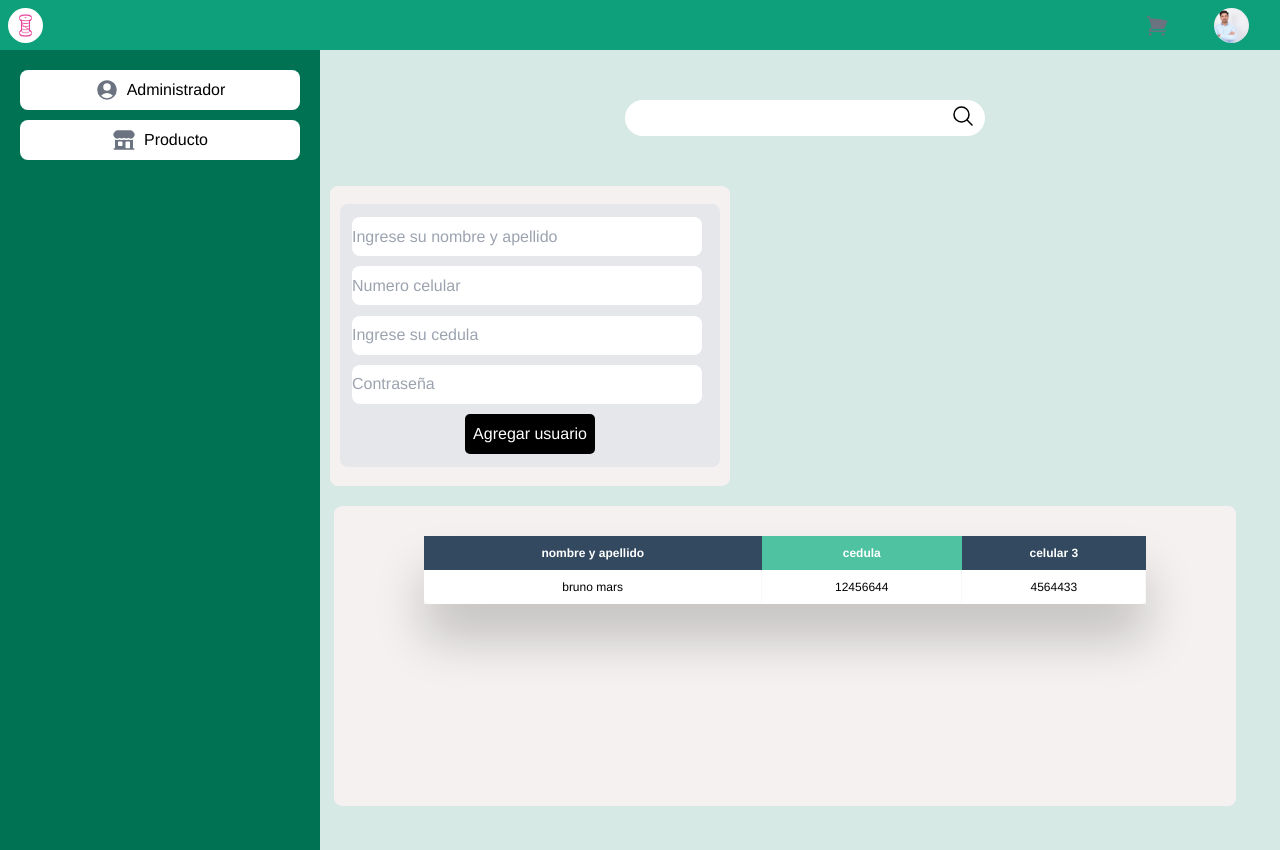
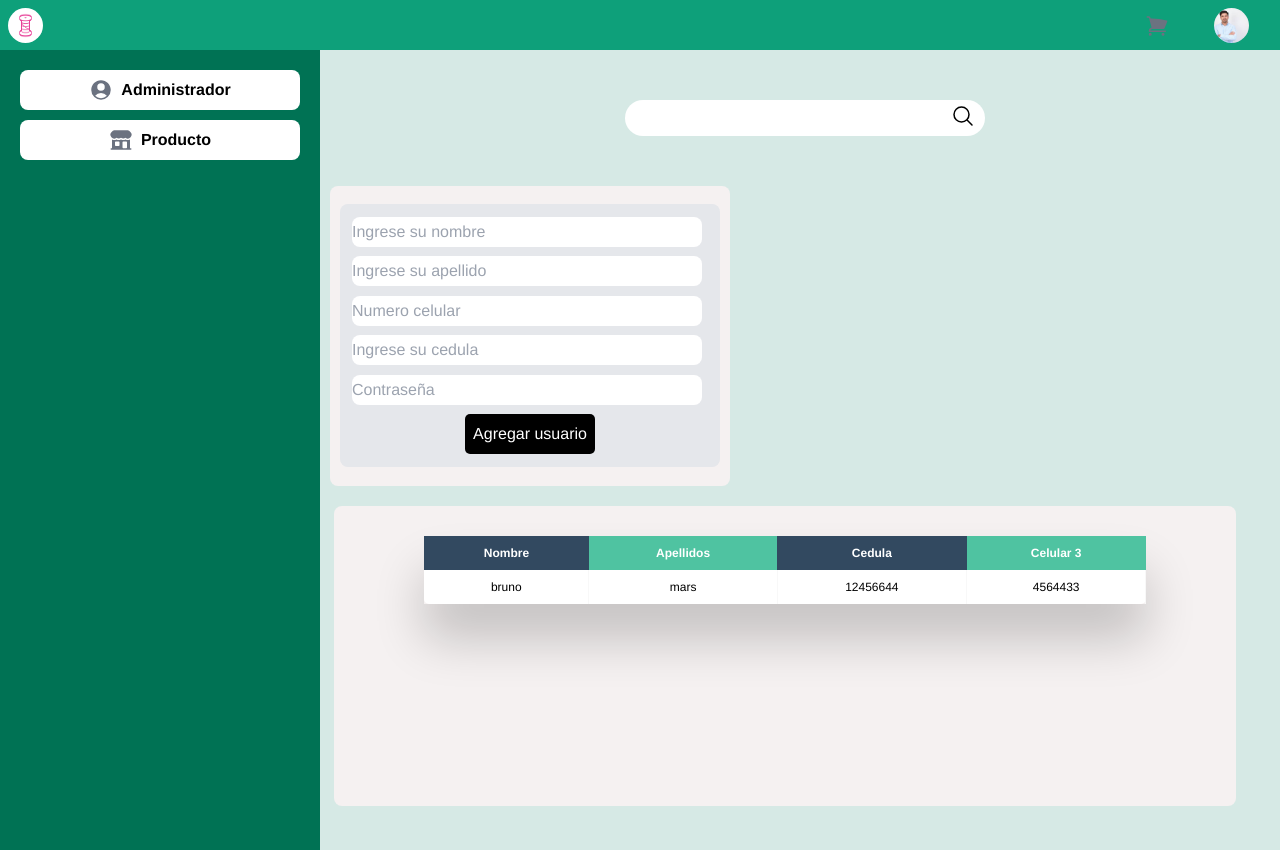
Before and after one commit to RubenJ27/Project-flychallenge-helppeople, a React (Vite) app: page / in a window 1280 px wide. Built offline with nearby package versions, Linux system fonts and the light colour scheme.

Commit message:
diseño de la vista administrador completo 2

```diff
--- a/src/CSS/CANTIDADusuarios.css
+++ b/src/CSS/CANTIDADusuarios.css
@@ -27,9 +27,10 @@
 
 input{
     width: 350px;
-    height: 39px;
+    min-height: 30px;
     border-radius: 8px;
     padding: 5px;
+    outline: none;
 
 }
 
--- a/src/CSS/ContenedorUsuariosAdmi.css
+++ b/src/CSS/ContenedorUsuariosAdmi.css
@@ -5,6 +5,7 @@
     flex-direction: column;
     align-items: center;
     justify-content: flex-start;
+    font-weight: bold;
 }
 
 .usuario, .usuarioProducto{
--- a/src/Components/CantidadUsuarios.jsx
+++ b/src/Components/CantidadUsuarios.jsx
@@ -6,7 +6,8 @@ const CantidadUsuarios = () => {
 
     <div  className='CANTIDADusuarios'>
       <form action="#" className='formularioCANTIDADusuarios'>
-                <input className='inpformCANTIDADusuarios' type="text" placeholder='Ingrese su nombre y apellido' />
+                <input className='inpformCANTIDADusuarios' type="text" placeholder='Ingrese su nombre' />
+                <input className='inpformCANTIDADusuario' type="text" placeholder='Ingrese su apellido' />
                 <input className='inpformCANTIDADusuarios'  type="number"  id="" placeholder='Numero celular' />
                 <input className='inpformCANTIDADusuarios'  type="number"  id="" placeholder='Ingrese su cedula' />
                 <input className='inpformCANTIDADusuarios'  type="number"  id="" placeholder='Contraseña' />
--- a/src/Components/MostrarTodosUsuarios.jsx
+++ b/src/Components/MostrarTodosUsuarios.jsx
@@ -11,19 +11,23 @@ const MostrarTodosUsuarios = () => {
     <table className="fl-table">
         <thead>
         <tr>
-            <th>nombre y apellido</th>
-            <th>cedula</th>
-            <th>celular 3</th>
+            <th>Nombre </th>
+            <th> Apellidos</th>
+            <th>Cedula</th>
+            <th>Celular 3</th>
 
         </tr>
         </thead>
         <tbody>
         <tr>
-            <td>bruno mars</td>
+            <td>bruno </td>
+            <td>mars</td>
             <td>12456644</td>
             <td>4564433</td>
 
         </tr>
+
+
 
         </tbody>
     </table>
```
